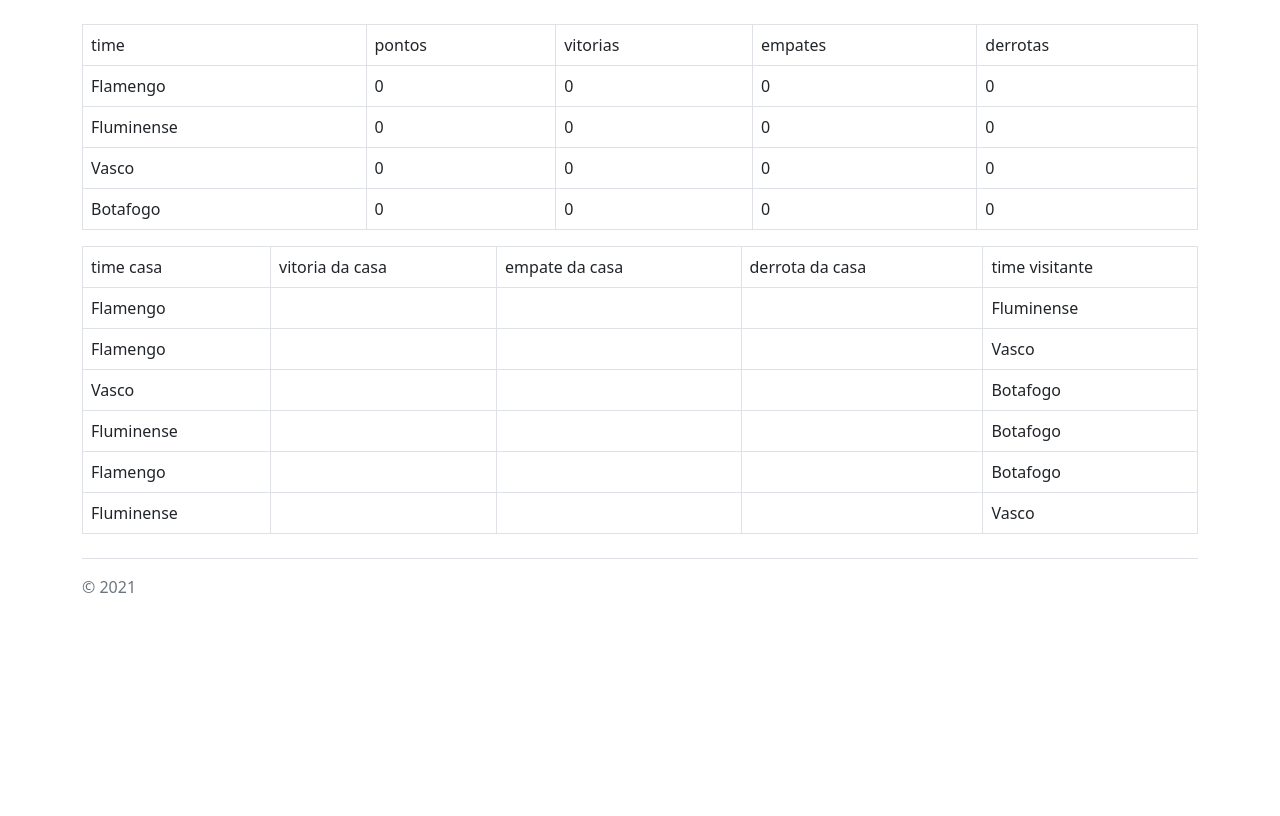
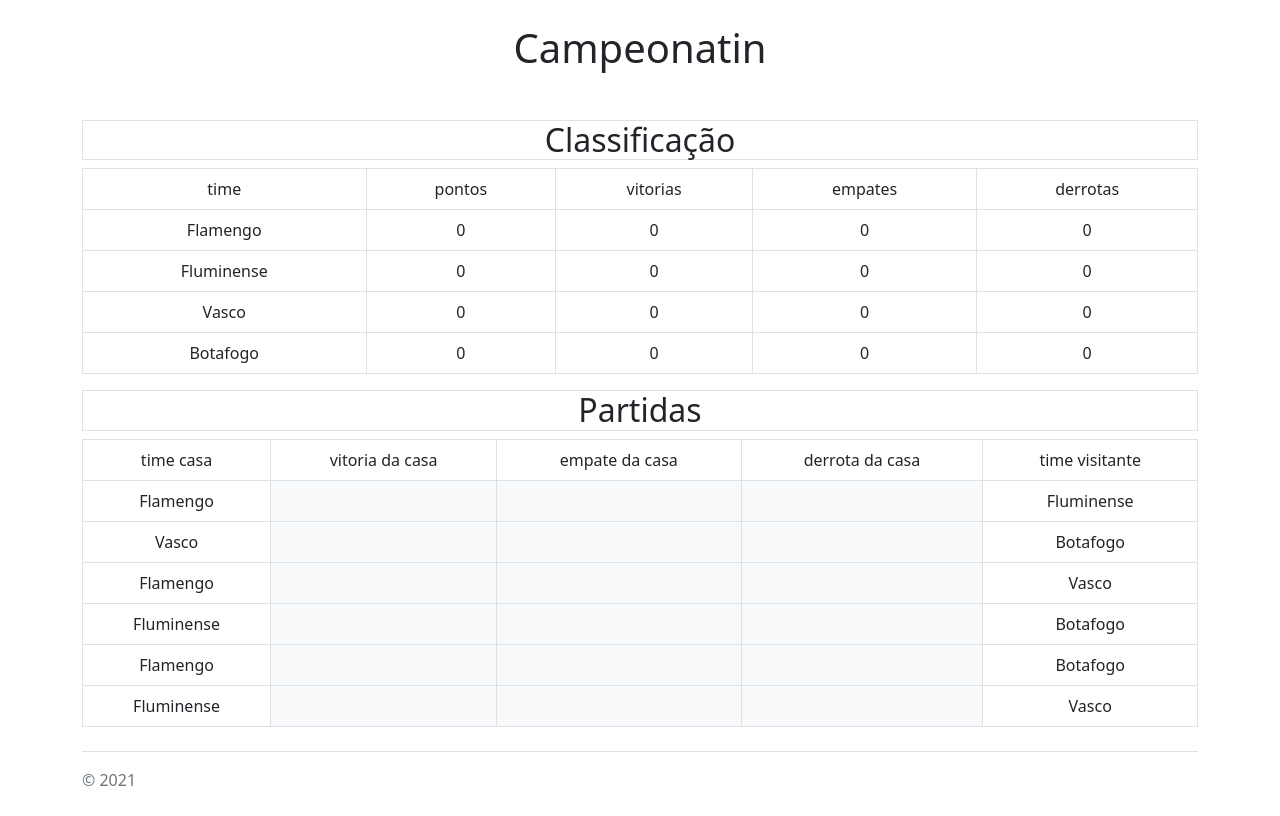
Before and after one commit to evslopes/Campeonatin, a plain HTML site: page index.html in a window 1280 px wide. Drawn offline with nearby package versions, Linux system fonts and the light colour scheme.

Commit message:
Layout Finalizado - Implementado estrutura esperada com títulos, tabela de classificação, tabela de partidas e interação com o clique na tabela de partidas

```diff
--- a/index.html
+++ b/index.html
@@ -20,7 +20,7 @@
     </div>
 </main>
 
-<script src="tabelaLaytos.js"></script>
+<script src="tabelasLayouts.js"></script>
 
 </body>
 </html>
--- a/tabelaLaytos.js
+++ b/tabelasLayouts.js
@@ -6,6 +6,11 @@ function limpar($el) {
 
 (() => {
 
+    let $tituloAT = document.createElement('h1');
+    $tituloAT.innerText = 'Campeonatin'
+    $tituloAT.className = 'text-center mb-5'
+    document.getElementById('app').appendChild($tituloAT)
+
     let times = [
         {nome: 'Flamengo', pontos: 0, vitorias: 0, empates: 0, derrotas: 0},
         {nome: 'Fluminense', pontos: 0, vitorias: 0, empates: 0, derrotas: 0},
@@ -13,11 +18,16 @@ function limpar($el) {
         {nome: 'Botafogo', pontos: 0, vitorias: 0, empates: 0, derrotas: 0},
     ]
 
+    let $tituloClassificacao = document.createElement('h2');
+    $tituloClassificacao.innerText = 'Classificação'
+    $tituloClassificacao.className = 'border text-center'
+    document.getElementById('app').appendChild($tituloClassificacao)
+
     // Criando o Layout da tabela Classificação
-    const $tabelaClassificacao = document.createElement('table')
-    $tabelaClassificacao.className = 'table table-bordered table-responsive'
+    let $tabelaClassificacao = document.createElement('table')
+    $tabelaClassificacao.className = 'table table-bordered table-responsive text-center'
 
-    const $tituloTabelaClassificacao = $tabelaClassificacao.createTHead().insertRow()
+    let $tituloTabelaClassificacao = $tabelaClassificacao.createTHead().insertRow()
     $tituloTabelaClassificacao.insertCell(-1).innerText = 'time'
     $tituloTabelaClassificacao.insertCell(-1).innerText = 'pontos'
     $tituloTabelaClassificacao.insertCell(-1).innerText = 'vitorias'
@@ -56,20 +66,25 @@ function limpar($el) {
 
     // Criando Layout da tabela de Partidas
 
+    let $tituloPartidas = document.createElement('h2');
+    $tituloPartidas.innerText = 'Partidas'
+    $tituloPartidas.className = 'border text-center'
+    document.getElementById('app').appendChild($tituloPartidas)
+
     let partidas = [
         {casa: times[0].nome, vitoria: false, empate: false, derrotaDaCasa: false, visitante: times[1].nome},
+        {casa: times[2].nome, vitoria: false, empate: false, derrotaDaCasa: false, visitante: times[3].nome},
         {casa: times[0].nome, vitoria: false, empate: false, derrotaDaCasa: false, visitante: times[2].nome},
-        {casa: times[2].nome, vitoria: false, empate: false, derrotaDaCasa: false, visitante: times[3].nome},
         {casa: times[1].nome, vitoria: false, empate: false, derrotaDaCasa: false, visitante: times[3].nome},
         {casa: times[0].nome, vitoria: false, empate: false, derrotaDaCasa: false, visitante: times[3].nome},
         {casa: times[1].nome, vitoria: false, empate: false, derrotaDaCasa: false, visitante: times[2].nome},
     ]
 
     // Criando o Layout da tabela Classificação
-    const $tabelaPartidas = document.createElement('table')
-    $tabelaPartidas.className = 'table table-bordered table-responsive'
+    let $tabelaPartidas = document.createElement('table')
+    $tabelaPartidas.className = 'table table-bordered table-responsive text-center'
 
-    const $tituloTabelaPartidas = $tabelaPartidas.createTHead().insertRow()
+    let $tituloTabelaPartidas = $tabelaPartidas.createTHead().insertRow()
     $tituloTabelaPartidas.insertCell(-1).innerText = 'time casa'
     $tituloTabelaPartidas.insertCell(-1).innerText = 'vitoria da casa'
     $tituloTabelaPartidas.insertCell(-1).innerText = 'empate da casa'
@@ -101,47 +116,47 @@ function limpar($el) {
 
 
             // Verificando vitória
-            if (partida.$vitoria === true) {
+            if (partida.vitoria === true) {
                 $vitoria.className = 'table-success'
                 $empate.className = 'table-light'
                 $derrotaDaCasa.className = 'table-light'
-            } else if (partida.$vitoria === false) {
+            } else if (partida.vitoria === false) {
                 $vitoria.className = 'table-light'
             }
 
             // Verificando empate
-            if (partida.$empate === true) {
+            if (partida.empate === true) {
                 $empate.className = 'table-warning'
                 $vitoria.className = 'table-light'
                 $derrotaDaCasa.className = 'table-light'
-            } else if (partida.$empate === false) {
+            } else if (partida.empate === false) {
                 $empate.className = 'table-light'
             }
 
             // Verificando derrotaDacasa
-            if (partida.$derrotaDaCasa === true) {
+            if (partida.derrotaDaCasa === true) {
                 $derrotaDaCasa.className = 'table-danger'
                 $vitoria.className = 'table-light'
                 $empate.className = 'table-light'
-            } else if (partida.$derrotaDaCasa === false) {
+            } else if (partida.derrotaDaCasa === false) {
                 $derrotaDaCasa.className = 'table-light'
             }
 
             // endrender
 
             $vitoria.onclick = (e) => {
-                partida.$vitoria = !partida.$vitoria
+                partida.vitoria = !partida.vitoria
                 criarTabelaPartidas($corpoPartidas, partidas)
 
             }
 
             $empate.onclick = (e) => {
-                partida.$empate = !partida.$empate
+                partida.empate = !partida.empate
                 criarTabelaPartidas($corpoPartidas, partidas)
             }
 
             $derrotaDaCasa.onclick = (e) => {
-                partida.$derrotaDaCasa = !partida.$derrotaDaCasa
+                partida.derrotaDaCasa = !partida.derrotaDaCasa
                 criarTabelaPartidas($corpoPartidas, partidas)
             }
 
```
